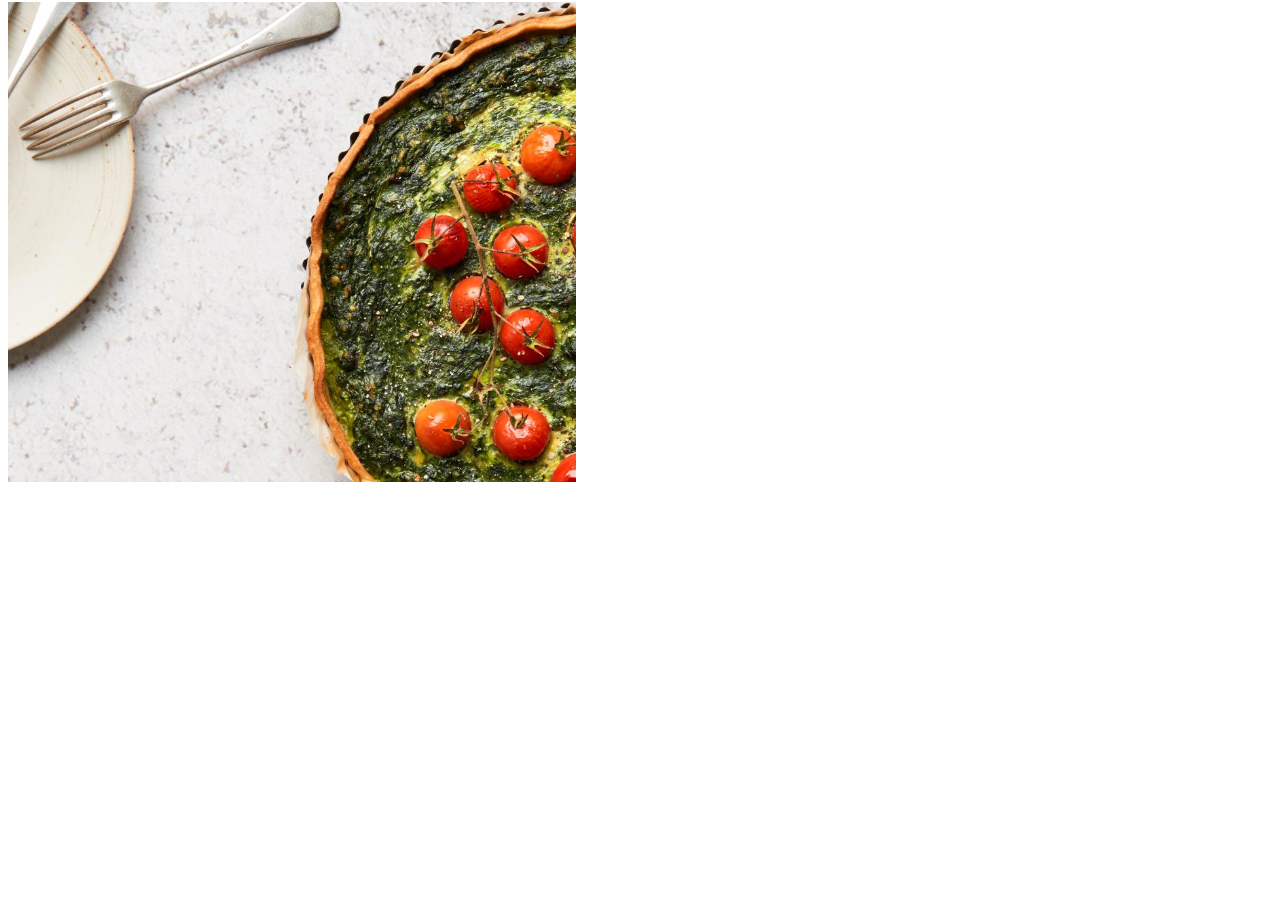
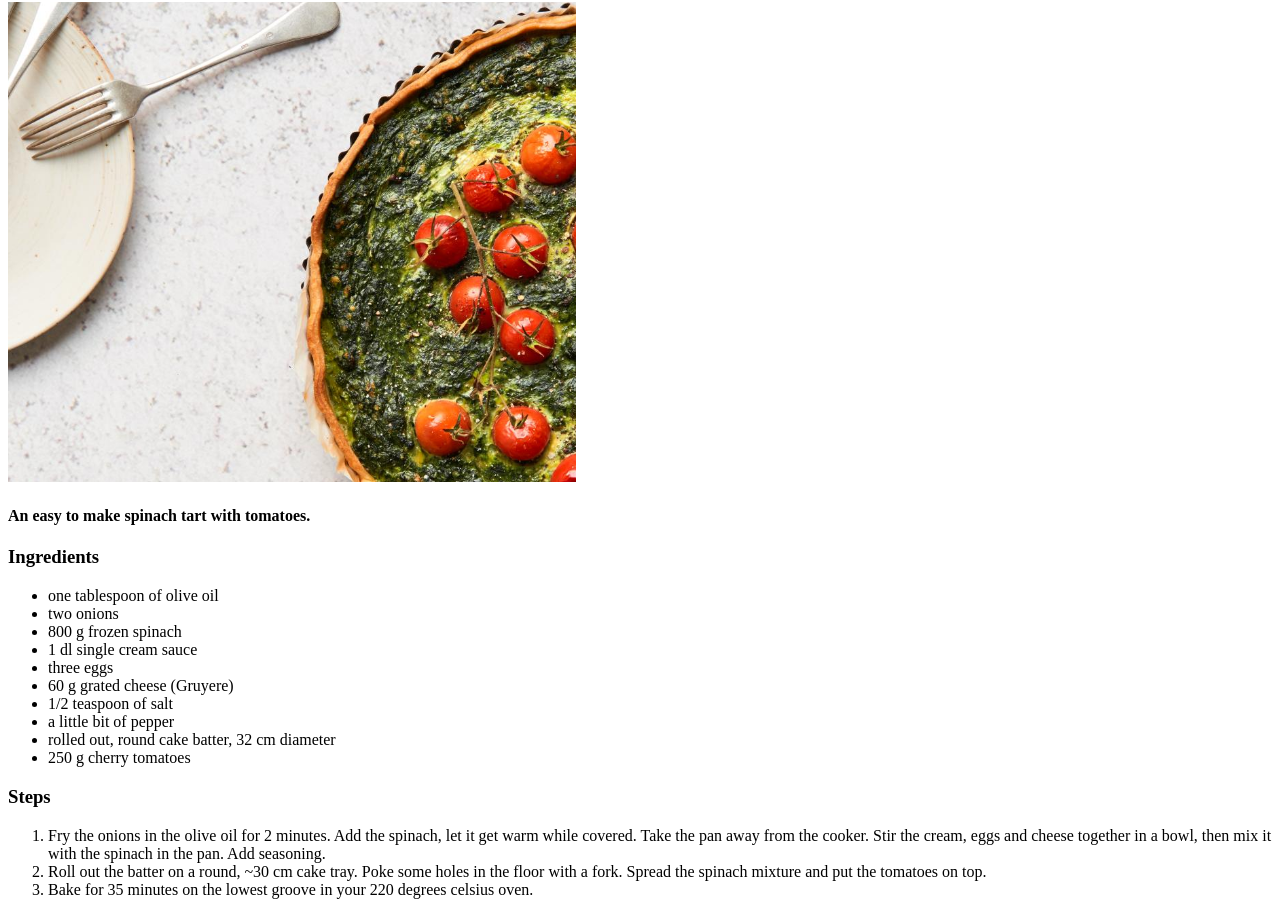
Before and after one commit to bregdev/odin-recipes, a plain HTML site: page recipes/spinachtart.html in a window 1280 px wide. Shown: the part 78-993 px from the top of the page. Before the commit the page ends 800 px from the top, so only its background shows below. Drawn offline with Linux system fonts and the light colour scheme.

Commit message:
added ingredients and steps

```diff
--- a/recipes/spinachtart.html
+++ b/recipes/spinachtart.html
@@ -11,6 +11,43 @@
   <h1>Spinach Tart</h1>
   <div></div>
   <img src="../images/spinach.png">
-</body>
+  <div></div>
+        <h4>An easy to make spinach tart with tomatoes. </h4>
+        <div></div>
+        <h3>Ingredients</h3>
+        <div></div>
+    <ul>
+    <li>one tablespoon of olive oil</li>
+    <li>two onions</li>
+    <li>800 g frozen spinach</li>
+    <li>1 dl single cream sauce</li>
+    <li>three eggs</li>
+    <li>60 g grated cheese (Gruyere)</li>
+    <li>1/2 teaspoon of salt</li>
+    <li>a little bit of pepper</li>
+    <li>rolled out, round cake batter, 32 cm diameter</li>
+    <li>250 g cherry tomatoes</li>
+    </ul>
+
+    <div></div>
+    <div></div>
+
+<h3>Steps</h3>
+<div></div>
+<ol>
+    <li>Fry the onions in the olive oil for 2 minutes. Add the spinach,
+        let it get warm while covered. Take the pan away from the cooker.
+        Stir the cream, eggs and cheese together in a bowl, then mix it with
+        the spinach in the pan. Add seasoning.
+    </li>
+    <li>Roll out the batter on a round, ~30 cm cake tray.
+        Poke some holes in the floor with a fork.
+        Spread the spinach mixture and put the tomatoes on top. </li>
+    <li>Bake for 35 minutes on the lowest groove in your 220 degrees celsius oven. </li>
+</ol>
+
+
+
+    </body>
 
 </html>
```
